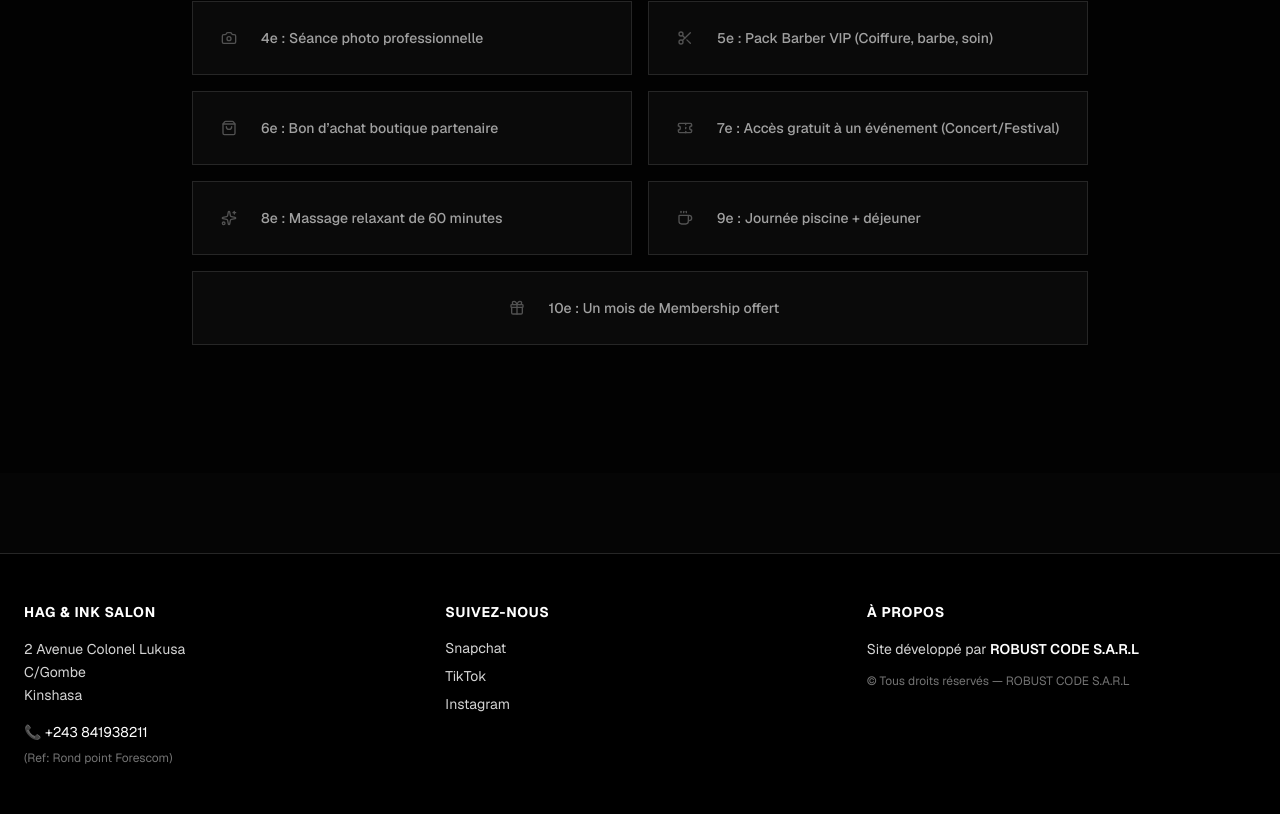
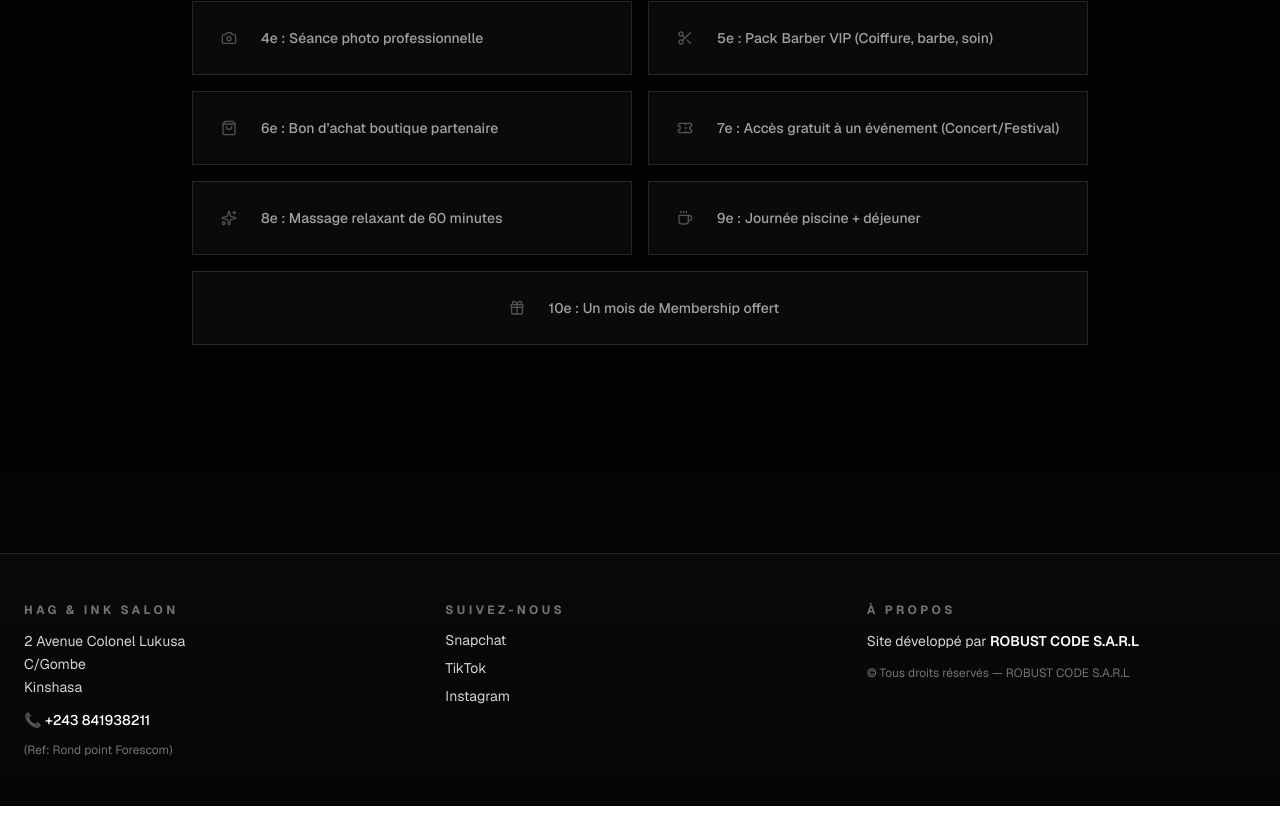
Before and after one commit to RobustCode-Incorporated/hag-ink-robust, a Next.js app: page /client in a window 1280 px wide. Shown: the part 2840-3654 px from the top of the page. Built offline with nearby package versions, Linux system fonts and the light colour scheme.

Commit message:
Polish client footer design

```diff
--- a/src/app/client/page.tsx
+++ b/src/app/client/page.tsx
@@ -496,47 +496,37 @@ export default function ClientPage() {
         </form>}
       </SlideOver>
           {/* --- FOOTER --- */}
-      <footer className="bg-black text-neutral-300 border-t border-neutral-800 mt-20">
-        <div className="max-w-7xl mx-auto px-6 py-12 grid grid-cols-1 md:grid-cols-3 gap-8">
-          {/* Contact & Address */}
-          <div>
-            <h3 className="text-white font-bold uppercase text-sm tracking-wider mb-4">Hag & Ink Salon</h3>
-            <p className="text-sm leading-relaxed mb-4">
+      <footer className="relative mt-20 border-t border-neutral-800 bg-[#050505] text-neutral-300">
+        <div className="absolute inset-0 pointer-events-none bg-gradient-to-b from-white/[0.02] to-transparent"></div>
+        <div className="relative mx-auto grid max-w-7xl grid-cols-1 gap-8 px-6 py-12 md:grid-cols-3">
+          <div className="space-y-3">
+            <h3 className="text-xs font-bold uppercase tracking-[0.28em] text-neutral-500">Hag & Ink Salon</h3>
+            <p className="text-sm leading-relaxed text-neutral-300">
               2 Avenue Colonel Lukusa<br />
               C/Gombe<br />
               Kinshasa
             </p>
-            <p className="text-sm">
-              📞 <a href="tel:+243841938211" className="text-white hover:text-neutral-200 transition">+243 841938211</a>
+            <p className="text-sm text-neutral-300">
+              📞 <a href="tel:+243841938211" className="font-medium text-white transition hover:text-neutral-200">+243 841938211</a>
             </p>
-            <p className="text-xs text-neutral-500 mt-2">(Ref: Rond point Forescom)</p>
+            <p className="text-xs text-neutral-500">(Ref: Rond point Forescom)</p>
           </div>
 
-          {/* Social Links */}
-          <div>
-            <h3 className="text-white font-bold uppercase text-sm tracking-wider mb-4">Suivez-nous</h3>
-            <div className="space-y-2">
-              <a href="https://snapchat.com/t/sEt19KQ5" target="_blank" rel="noopener noreferrer" className="block text-sm text-neutral-300 hover:text-white transition">
-                Snapchat
-              </a>
-              <a href="https://www.tiktok.com/@hagink2?_r=1&_t=ZS-98PmQyaEMOT" target="_blank" rel="noopener noreferrer" className="block text-sm text-neutral-300 hover:text-white transition">
-                TikTok
-              </a>
-              <a href="https://www.instagram.com/hag_ink_barber_243/" target="_blank" rel="noopener noreferrer" className="block text-sm text-neutral-300 hover:text-white transition">
-                Instagram
-              </a>
+          <div className="space-y-3">
+            <h3 className="text-xs font-bold uppercase tracking-[0.28em] text-neutral-500">Suivez-nous</h3>
+            <div className="space-y-2 text-sm">
+              <a href="https://snapchat.com/t/sEt19KQ5" target="_blank" rel="noopener noreferrer" className="block text-neutral-300 transition hover:text-white">Snapchat</a>
+              <a href="https://www.tiktok.com/@hagink2?_r=1&_t=ZS-98PmQyaEMOT" target="_blank" rel="noopener noreferrer" className="block text-neutral-300 transition hover:text-white">TikTok</a>
+              <a href="https://www.instagram.com/hag_ink_barber_243/" target="_blank" rel="noopener noreferrer" className="block text-neutral-300 transition hover:text-white">Instagram</a>
             </div>
           </div>
 
-          {/* Developer Info */}
-          <div>
-            <h3 className="text-white font-bold uppercase text-sm tracking-wider mb-4">À propos</h3>
-            <p className="text-sm leading-relaxed mb-3">
-              Site développé par <a href="https://www.robust-code.com" target="_blank" rel="noopener noreferrer" className="text-white hover:text-neutral-200 transition font-semibold">ROBUST CODE S.A.R.L</a>
+          <div className="space-y-3">
+            <h3 className="text-xs font-bold uppercase tracking-[0.28em] text-neutral-500">À propos</h3>
+            <p className="text-sm leading-relaxed text-neutral-300">
+              Site développé par <a href="https://www.robust-code.com" target="_blank" rel="noopener noreferrer" className="font-semibold text-white transition hover:text-neutral-200">ROBUST CODE S.A.R.L</a>
             </p>
-            <p className="text-xs text-neutral-500">
-              © Tous droits réservés — ROBUST CODE S.A.R.L
-            </p>
+            <p className="text-xs text-neutral-500">© Tous droits réservés — ROBUST CODE S.A.R.L</p>
           </div>
         </div>
       </footer>
```
